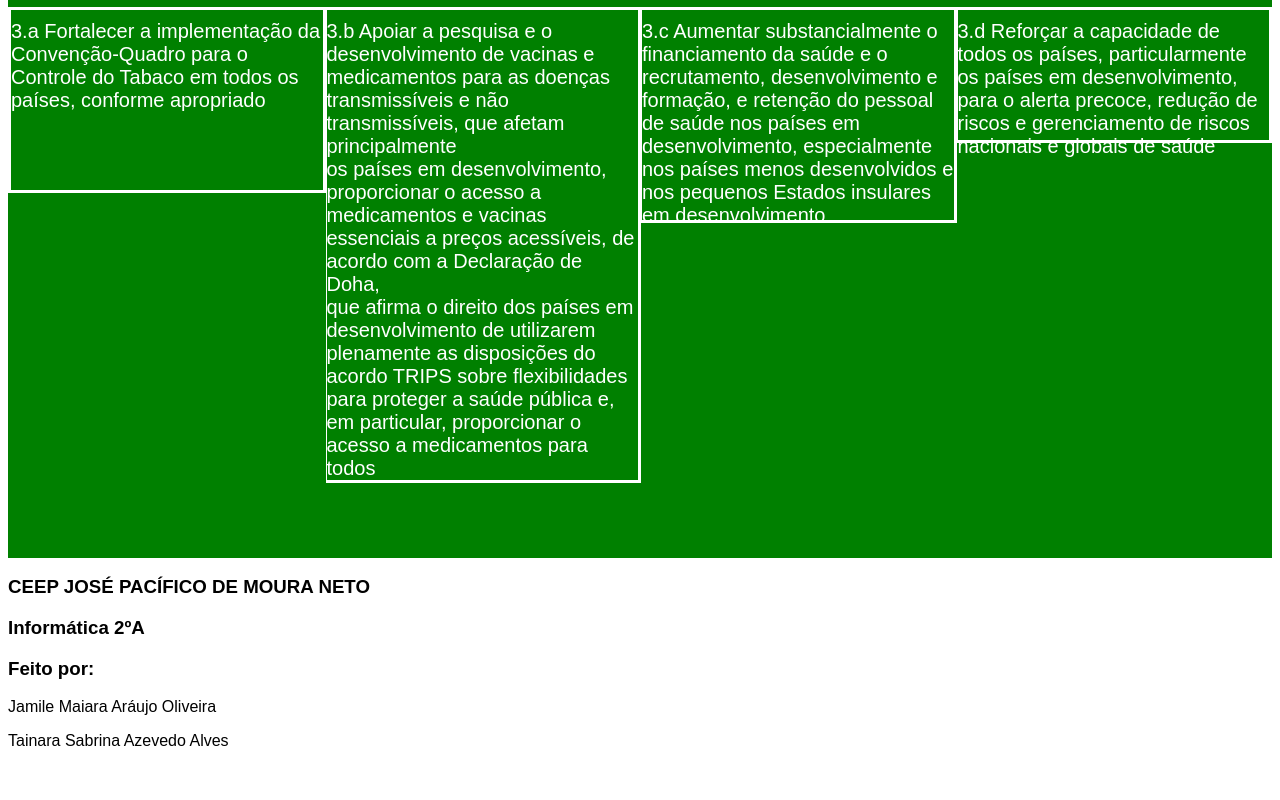
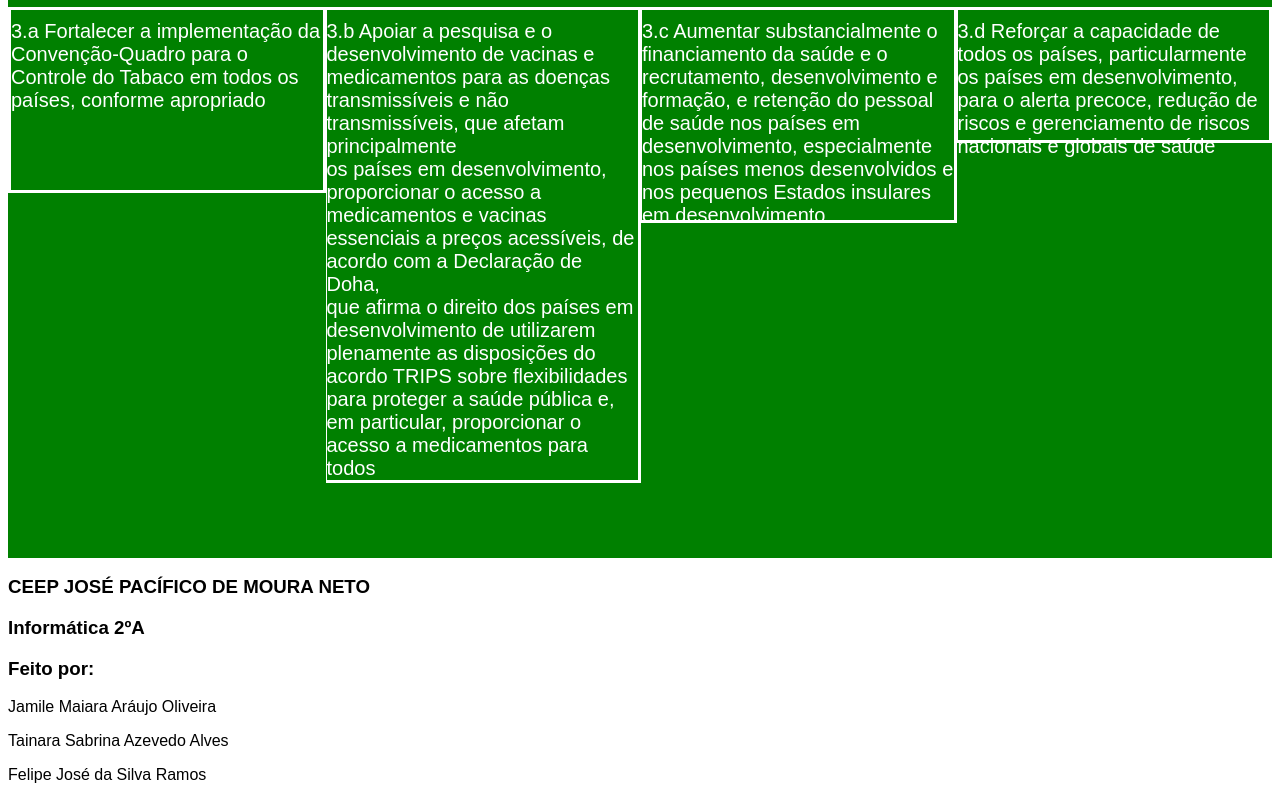
Before and after one commit to jamileetainara/infor, a plain HTML site: page index.html in a window 1280 px wide. Shown: the part 1842-2642 px from the top of the page. Before the commit the page ends 2608 px from the top, so only its background shows below. Drawn offline with Linux system fonts and the light colour scheme.

Commit message:
Add files via upload

```diff
--- a/index.html
+++ b/index.html
@@ -68,6 +68,7 @@
 	<h3 id="final">Feito por:</h3>
 	<p id="créditos">Jamile Maiara Aráujo Oliveira</p>
 	<p id="créditos">Tainara Sabrina Azevedo Alves</p>
+	<p id="créditos">Felipe José da Silva Ramos</p>
 </footer>
 <body>
 <html>
```
